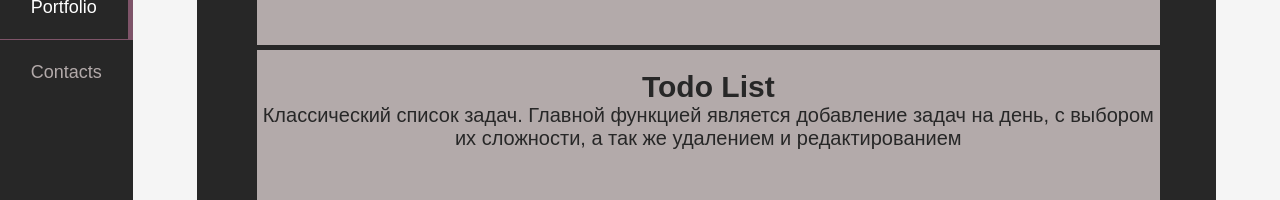
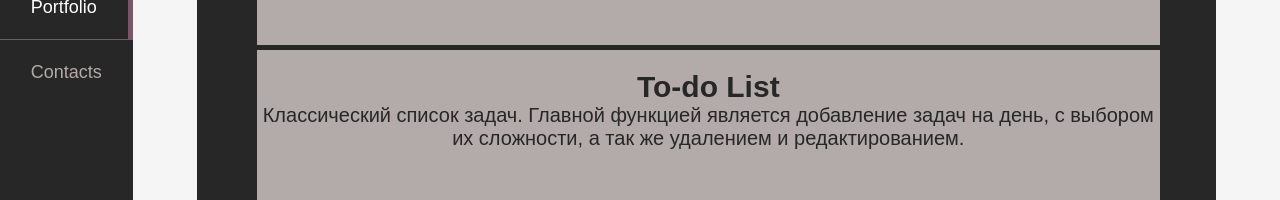
Before and after one commit to kriistenn/resume, a React (Create React App) app: page /portfolio in a window 1280 px wide. Shown: the part 310-510 px from the top of the page. Built offline with nearby package versions, Linux system fonts and the light colour scheme; a web font is replaced by a local one.

Commit message:
mini-fix todo-list

```diff
--- a/src/components/Portfolio/index.js
+++ b/src/components/Portfolio/index.js
@@ -23,9 +23,9 @@ function Portfolio() {
                             desc="Классический контакт-лист, который есть в наших телефонах. Тут есть все стандартные вещи для таких приложений. А именно добавление, удаление и редактирование."
                             />
                             <Card
-                            title="Todo List"
+                            title="To-do List"
                             link="/portfolio/todo-list"
-                            desc="Классический список задач. Главной функцией является добавление задач на день, с выбором их сложности, а так же удалением и редактированием"
+                            desc="Классический список задач. Главной функцией является добавление задач на день, с выбором их сложности, а так же удалением и редактированием."
                             />
                         </div>
                     </div>
```
